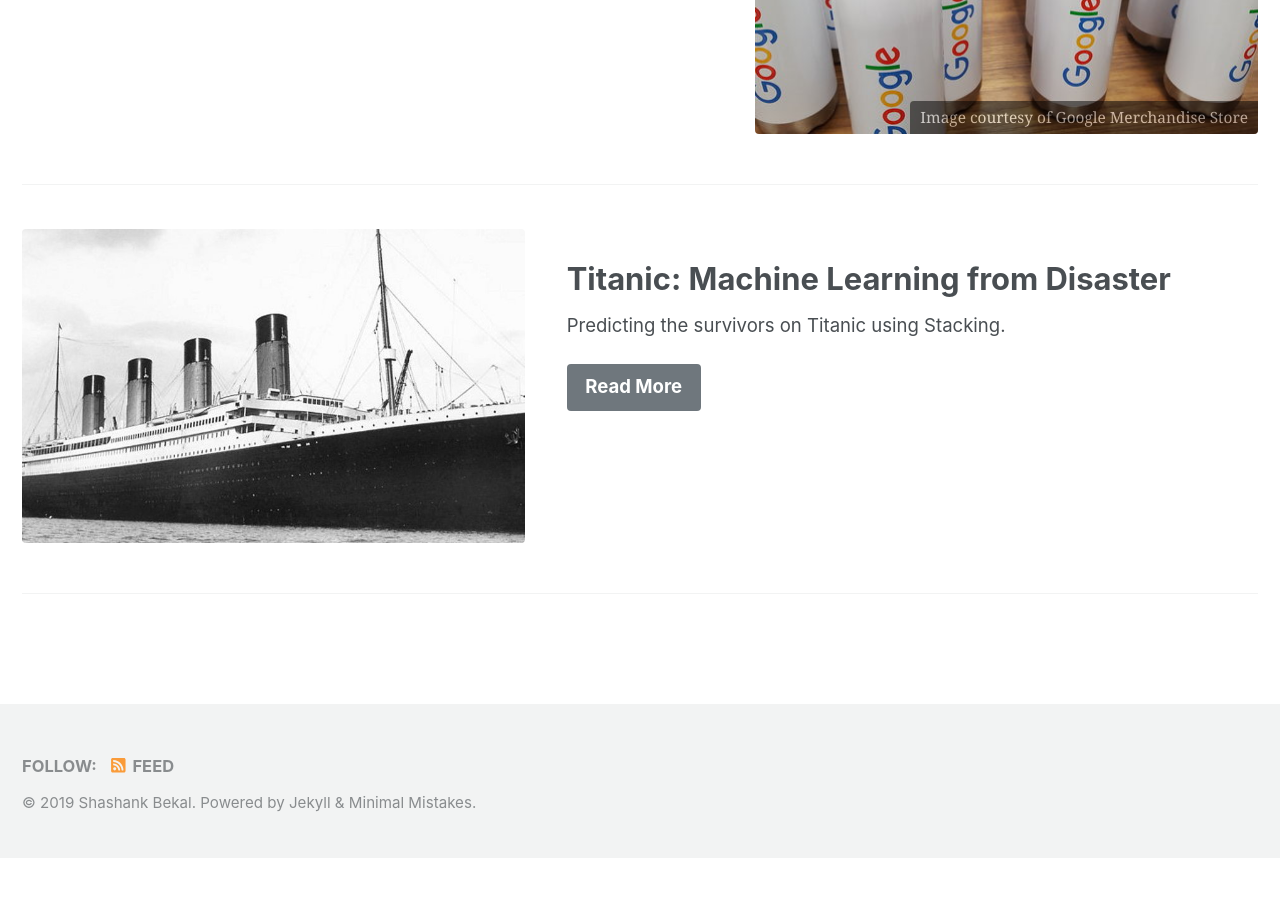
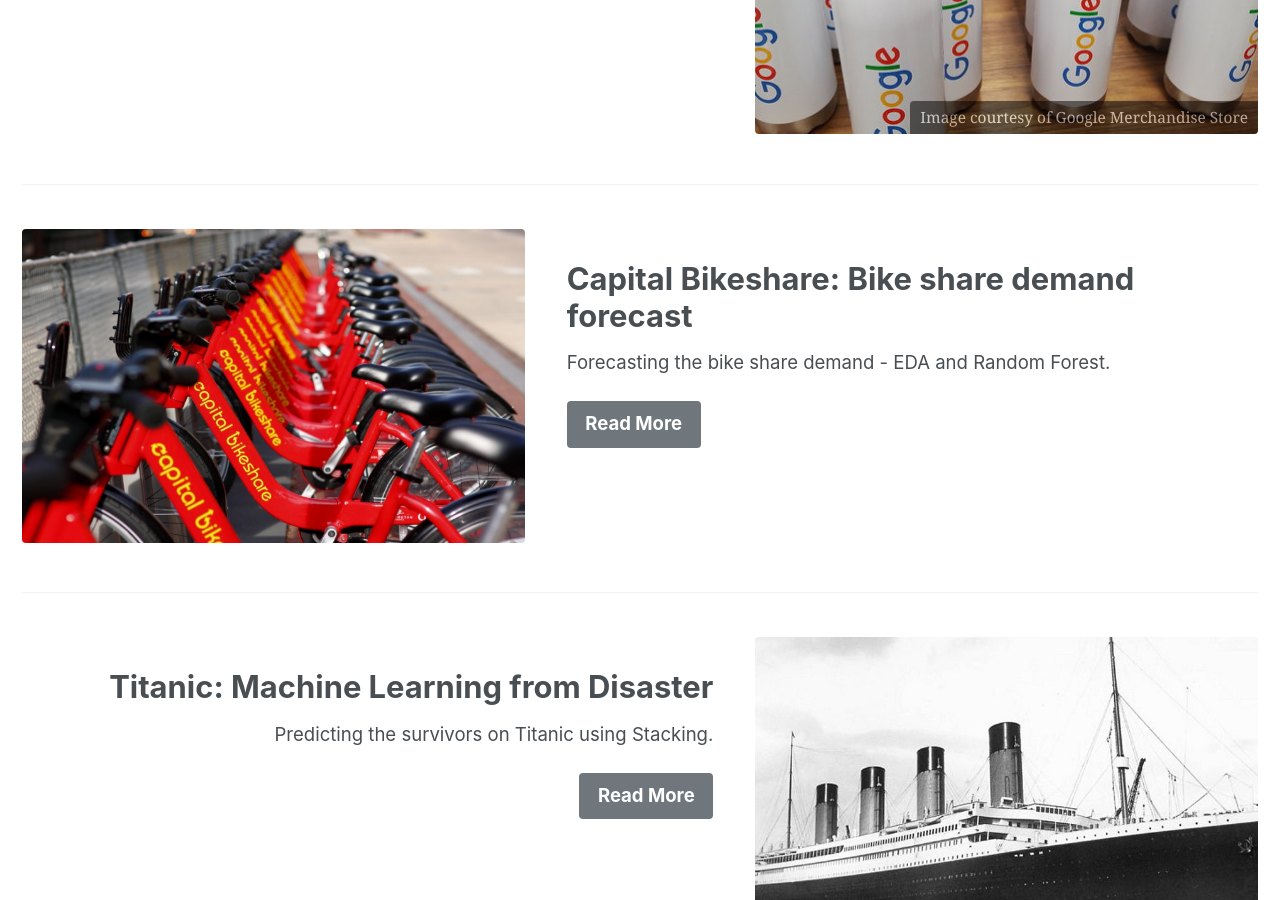
Before and after one commit to shankze/shankze.github.io, a Jekyll site: the page built from _pages/portfolio.md, in a window 1280 px wide and 900 px high, scrolled down 1051 px. Built offline with Jekyll 4.4.1, drawn with Linux system fonts in a browser that asks for light colours; cached includes are drawn as plain includes; nearby versions of some CDN libraries; before the commit the page ends 1909 px from its top, so only the background shows below that.

Commit message:
update to portfolio, add bike share project

```diff
--- a/_pages/portfolio.md
+++ b/_pages/portfolio.md
@@ -36,6 +36,14 @@
     url: "https://github.com/shankze/Titanic-Survival/blob/master/Titanic_Survival.ipynb"
     btn_label: "Read More"
     btn_class: "btn--primary"
+feature_row5:
+  - image_path: /images/capitalbikeshare.jpg
+    alt: "placeholder image 2"
+    title: "Capital Bikeshare: Bike share demand forecast"
+    excerpt: 'Forecasting the bike share demand - EDA and Random Forest.'
+    url: "https://github.com/shankze/Bike-Sharing-Demand/blob/master/Capital%20Bike%20Share.ipynb"
+    btn_label: "Read More"
+    btn_class: "btn--primary"
 ---
 
 {% include feature_row id="intro" type="center" %}
@@ -44,4 +52,6 @@
 
 {% include feature_row id="feature_row3" type="right" %}
 
-{% include feature_row id="feature_row4" type="left" %}
+{% include feature_row id="feature_row5" type="left" %}
+
+{% include feature_row id="feature_row4" type="right" %}
```
Also changed, not shown: images/article_2010_1012_capitalbikeshare.jpg (added), images/capitalbikeshare.jpg (added).
